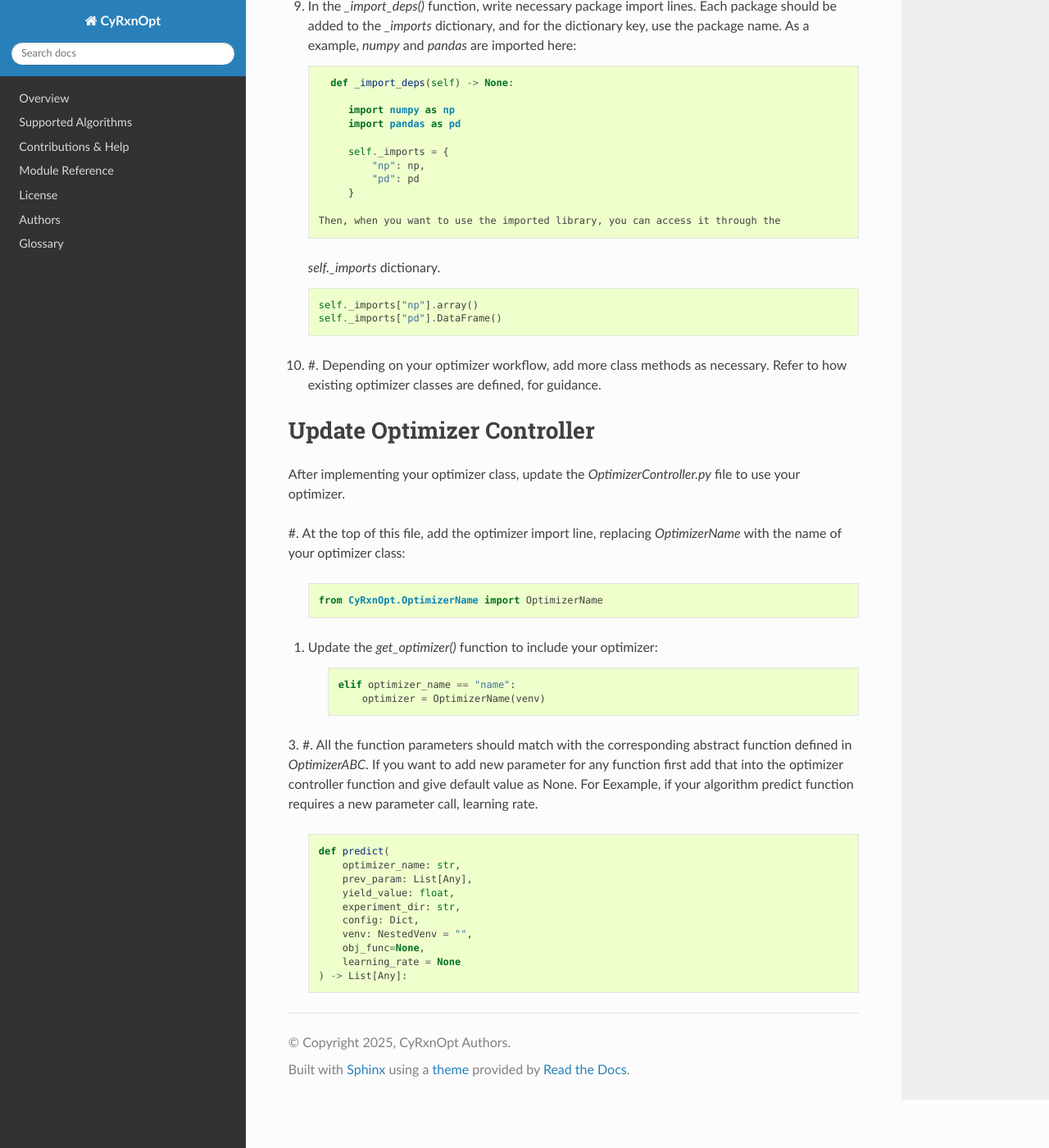
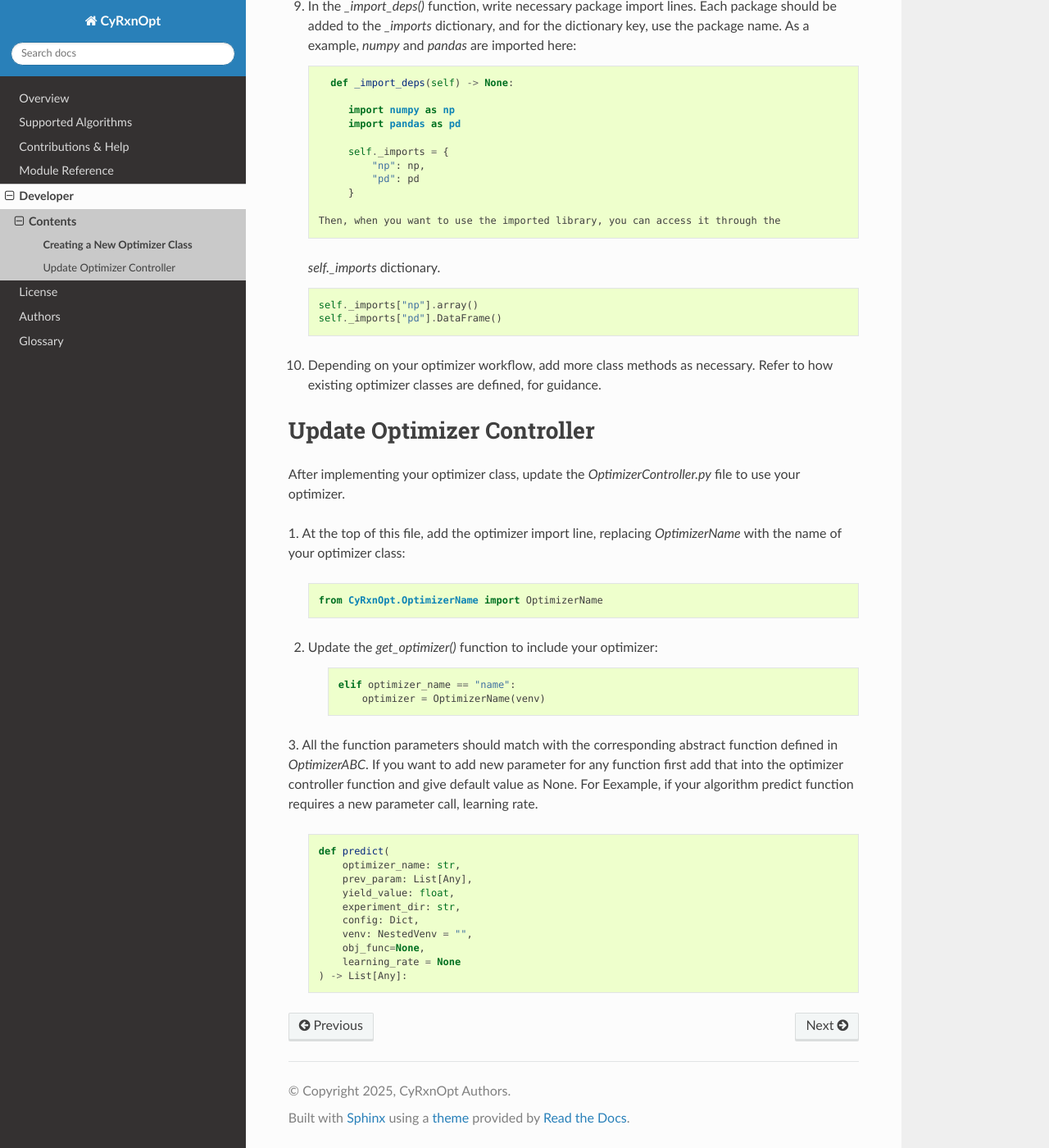
Before and after one commit to RxnRover/CyRxnOpt, a Sphinx documentation site: the page built from docs/source/developer/add_new_optimizer.rst, in a window 1280 px wide and 1400 px high, scrolled down 1994 px. Shown: the whole window at 82% size. Built offline with Sphinx 7.4.7 and the Read the Docs theme 3.1.0, drawn with Linux system fonts in a browser that asks for light colours; pages that are not in the unit, such as notebooks, are missing from menus; some of the changed text lies outside the part shown.

Commit message:
Adding Developer guide and changes

```diff
--- a/docs/source/developer/add_new_optimizer.rst
+++ b/docs/source/developer/add_new_optimizer.rst
@@ -139,7 +139,7 @@
       self._imports["np"].array()
       self._imports["pd"].DataFrame()
 
-#. #. Depending on your optimizer workflow, add more class methods as
+#. Depending on your optimizer workflow, add more class methods as
    necessary. Refer to how existing optimizer classes are defined,
    for guidance.
 
@@ -150,21 +150,21 @@
 After implementing your optimizer class, update the
 `OptimizerController.py` file to use your optimizer.
 
-#. At the top of this file, add the optimizer import line, replacing
+1. At the top of this file, add the optimizer import line, replacing
 `OptimizerName` with the name of your optimizer class:
 
       .. code:: python
 
          from CyRxnOpt.OptimizerName import OptimizerName
 
-#. Update the `get_optimizer()` function to include your optimizer:
+2. Update the `get_optimizer()` function to include your optimizer:
 
       .. code:: python
 
          elif optimizer_name == "name":
              optimizer = OptimizerName(venv)
 
-3. #. All the function parameters should match with the corresponding
+3. All the function parameters should match with the corresponding
 abstract function defined in `OptimizerABC`. If you want to add new
 parameter for any function first add that into the optimizer controller
 function and give default value as None. For Eexample, if your algorithm
--- a/docs/source/index.rst
+++ b/docs/source/index.rst
@@ -15,7 +15,7 @@ This is the documentation of the **cyrxnopt** package.
     Supported Algorithms <supported_algorithms>
     Contributions & Help <contributing>
     Module Reference <api/modules>
-    developer/index
+    Developer <developer/index>
     License <license>
     Authors <authors>
     Glossary <glossary>
```
